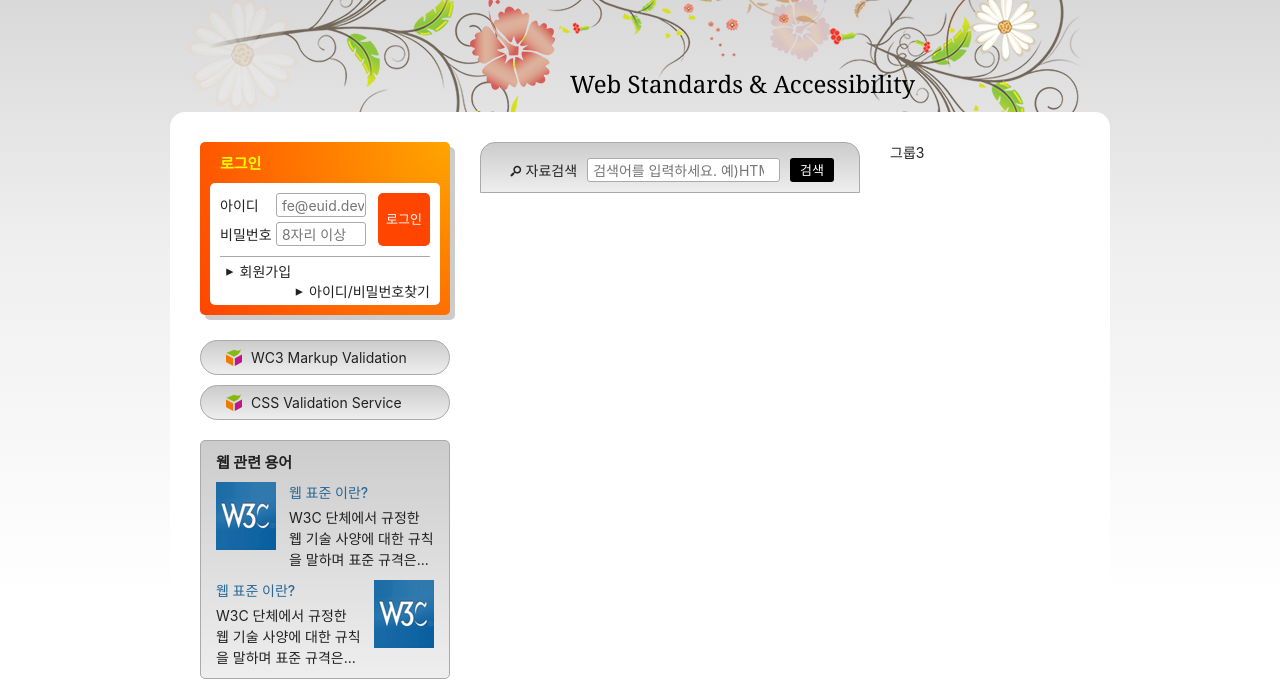
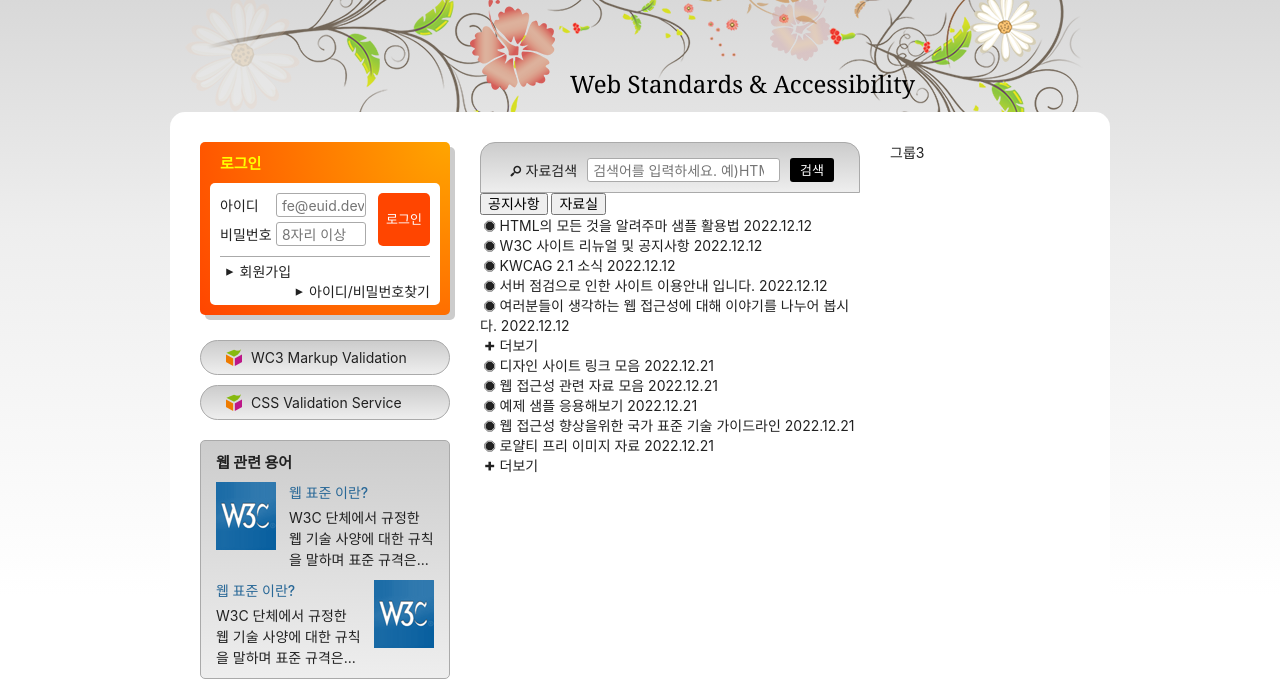
Before and after one commit to seohyun0620/HTML5, a plain HTML site: page index.html in a window 1280 px wide. Shown: the part 135-816 px from the top of the page. Drawn offline with Linux system fonts and the light colour scheme; a web font is replaced by a local one.

Commit message:
공지사항 및 자료실 마크업

```diff
--- a/index.html
+++ b/index.html
@@ -223,6 +223,65 @@
           </div>
         </fieldset>
       </form>
+
+    <div class="board">
+      <div class="tab-list" role="tablist">
+        <button type="button" class="tab" role="tab" aria-selected="true" aria-controls="notice" id="noticeButton">공지사항</button>
+        <button type="button" class="tab" role="tab" aria-selected="false" aria-controls="archive" id="archiveButton">자료실</button>
+      </div>
+      <div class="notice tab-panel" role="tabpanel" id="notice" aria-labelledby="noticeButton">
+        <ul class="board-list">
+          <li>
+            <a class="icon-stop" href="/">HTML의 모든 것을 알려주마 샘플 활용법</a>
+            <time datetime="2022-12-12T13:53:45">2022.12.12</time>
+          </li>
+          <li>
+            <a class="icon-stop" href="/">W3C 사이트 리뉴얼 및 공지사항</a>
+            <time datetime="2022-12-12T13:53:45">2022.12.12</time>
+          </li>
+          <li>
+            <a class="icon-stop" href="/">KWCAG 2.1 소식</a>
+            <time datetime="2022-12-12T13:53:45">2022.12.12</time>
+          </li>
+          <li>
+            <a class="icon-stop" href="/">서버 점검으로 인한 사이트 이용안내 입니다.</a>
+            <time datetime="2022-12-12T13:53:45">2022.12.12</time>
+          </li>
+          <li>
+            <a class="icon-stop" href="/">여러분들이 생각하는 웹 접근성에 대해 이야기를 나누어 봅시다.</a>
+            <time datetime="2022-12-12T13:53:45">2022.12.12</time>
+          </li>
+        </ul>
+        <a href="/" class="board-more icon-plus" aria-labelledby="noticeButton">더보기</a>
+      </div>
+
+      <div class="archive tab-panel" role="tabpanel" id="archive" aria-labelledby="archiveButton">
+        <ul class="board-list">
+          <li>
+            <a class="icon-stop" href="/">디자인 사이트 링크 모음</a>
+            <time datetime="2022-12-21T13:53:45">2022.12.21</time>
+          </li>
+          <li>
+            <a class="icon-stop" href="/">웹 접근성 관련 자료 모음</a>
+            <time datetime="2022-12-21T13:53:45">2022.12.21</time>
+          </li>
+          <li>
+            <a class="icon-stop" href="/">예제 샘플 응용해보기</a>
+            <time datetime="2022-12-21T13:53:45">2022.12.21</time>
+          </li>
+          <li>
+            <a class="icon-stop" href="/">웹 접근성 향상을위한 국가 표준 기술 가이드라인</a>
+            <time datetime="2022-12-21T13:53:45">2022.12.21</time>
+          </li>
+          <li>
+            <a class="icon-stop" href="/">로얄티 프리 이미지 자료</a>
+            <time datetime="2022-12-21T13:53:45">2022.12.21</time>
+          </li>
+        </ul>
+        <a href="/" class="board-more icon-plus" aria-labelledby="archiveButton">더보기</a>
+      </div>
+    </div>
+
     </div>
     <div class="group group3">그룹3</div>
   </main>
--- a/styles/style.css
+++ b/styles/style.css
@@ -594,6 +594,9 @@ a안에 넣으면 전체영역이 다 링크가 됨 */
 }
 .form-group-label{
   /* background-color: lawngreen; */
+  /* 크로스브라우징 이슈를 해결하기 위해 밑 코드 사용
+  flex를 써서 white-space: nowrap 보다 flex-shrink를 씀
+  flex를 안쓰면 white-space: nowrap사용 */
   flex-shrink: 0;
   margin-right: 10px;
 }
@@ -603,6 +606,7 @@ a안에 넣으면 전체영역이 다 링크가 됨 */
   height: 24px;
   padding: 1px 1px 1px 5px;
   flex-grow: 1;
+  /* form이 브라우저마다 오류가 있어 크로싱해결을 위해 씀 */
   min-width: 0;
   width: 100%;
 }
```
